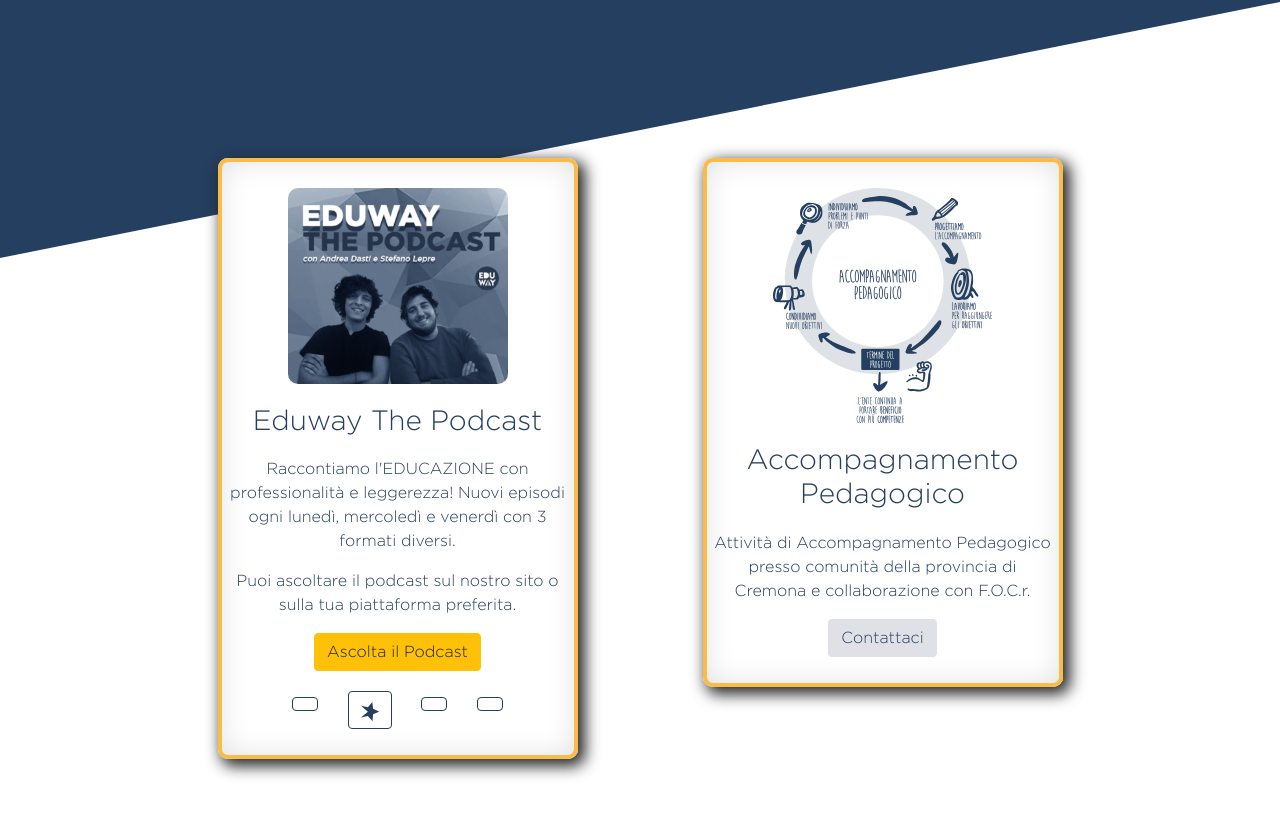
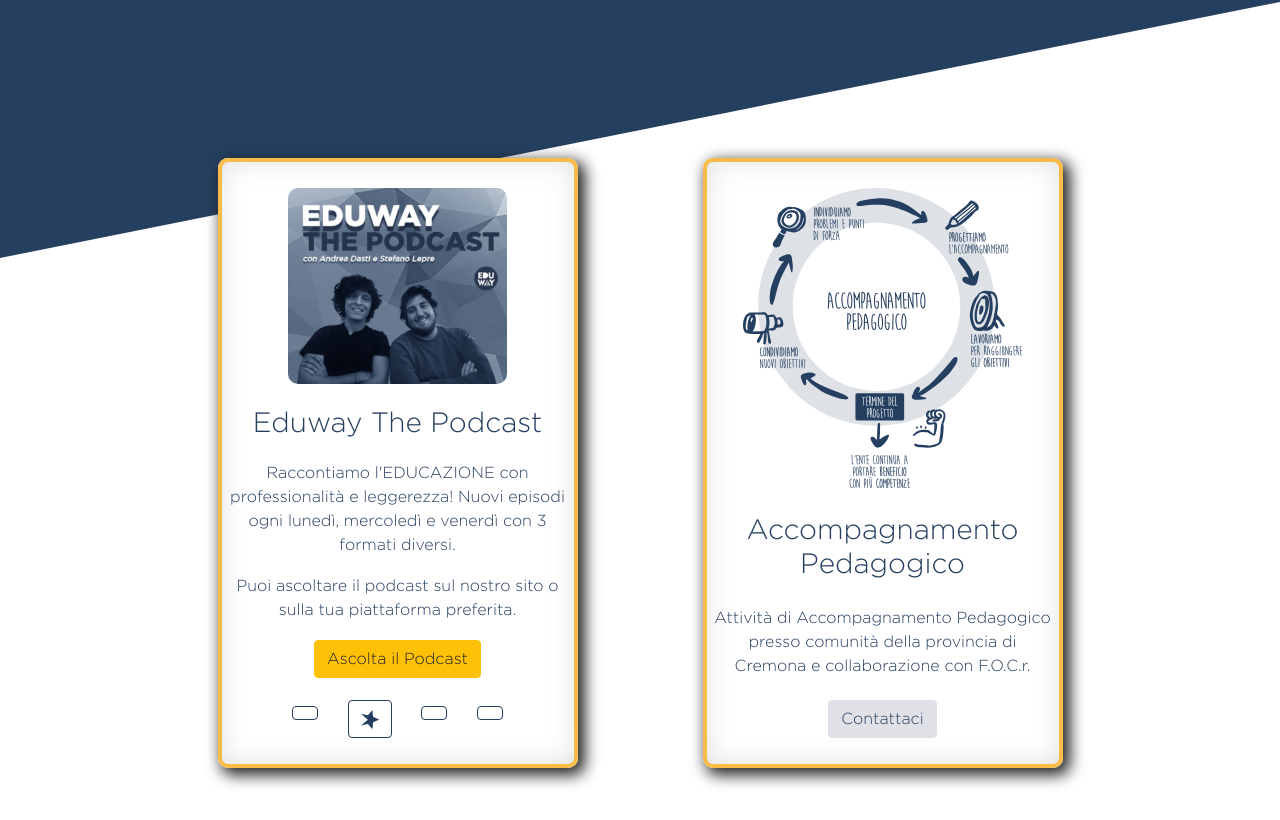
Before and after one commit to Malv93/eduway, a Next.js app: page / in a window 1280 px wide. Shown: the part 640-1460 px from the top of the page. Built offline with nearby package versions, Linux system fonts and the light colour scheme.

Commit message:
Active cards fixed height.

```diff
--- a/styles/home/activities.module.css
+++ b/styles/home/activities.module.css
@@ -7,6 +7,11 @@
   position: relative;
   bottom: 100px;
   max-width: 360px;
+  height: 610px; /*hard coded fixed size for all cards*/
+  display: flex;
+  flex-direction: column;
+  justify-content: space-between;
+  align-items: center;
   padding: 30px 10px;
   margin: 0 auto 60px;
   text-align: center;
@@ -18,12 +23,13 @@
 
 .activityImage {
   object-fit: contain;
-  max-width: 220px;
+  max-width: 280px;
   margin: 0 auto 20px;
 }
 
 .podcastImage {
   border-radius: 10px;
+  max-width: 220px;
 }
 
 .activityTitle {
@@ -32,7 +38,7 @@
 
 .podcastPlatformsRow {
   margin: 20px auto 0;
-  max-width: 240px;
+  width: 240px;
   display: flex;
   flex-direction: row;
   justify-content: space-around;
```
